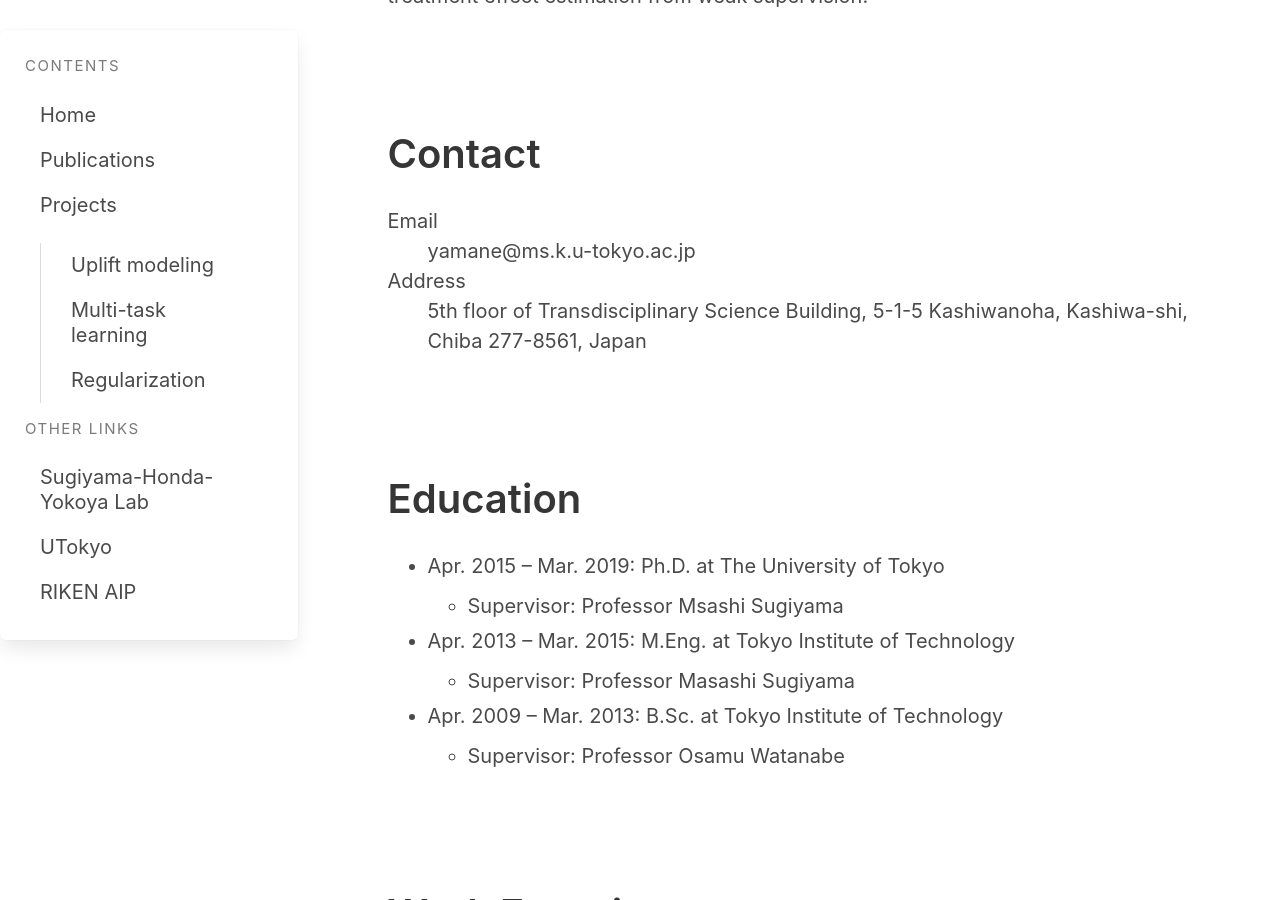
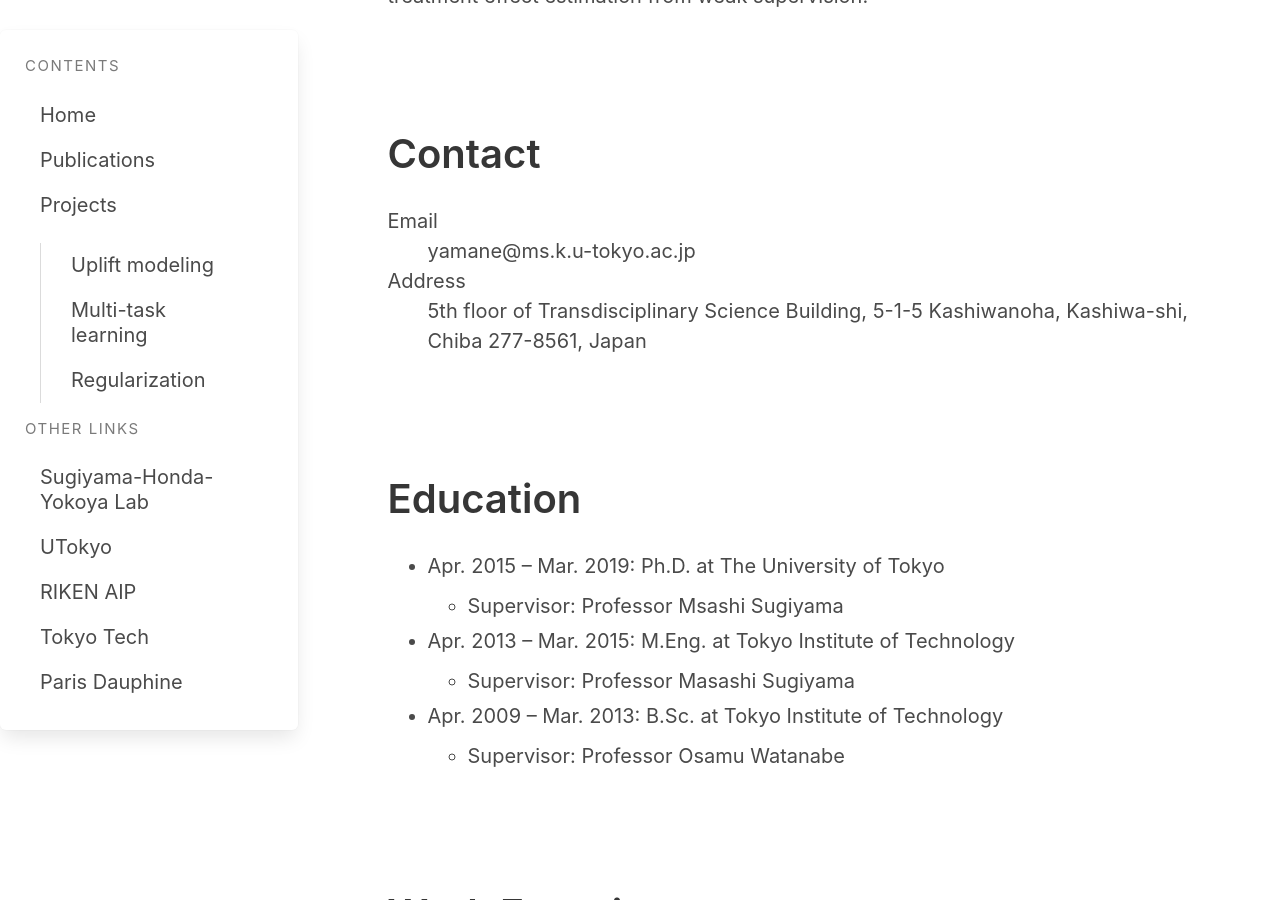
Before and after one commit to i-yamane/i-yamane.github.io, a Jekyll site: the page built from index.markdown, in a window 1280 px wide and 900 px high, scrolled down 540 px. Built offline with Jekyll 4.4.1, drawn with Linux system fonts in a browser that asks for light colours; nearby versions of some CDN libraries.

Commit message:
Update default.html

```diff
--- a/_layouts/default.html
+++ b/_layouts/default.html
@@ -42,6 +42,8 @@
 						<li><a href="http://www.ms.k.u-tokyo.ac.jp">Sugiyama-Honda-Yokoya Lab</a></li>
 						<li><a href="https://www.u-tokyo.ac.jp/en">UTokyo</a></li>
 						<li><a href="https://aip.riken.jp/">RIKEN AIP</a></li>
+						<li><a href="https://www.titech.ac.jp/english/">Tokyo Tech</a></li>
+						<li><a href="https://dauphine.psl.eu/en/">Paris Dauphine</a></li>
 					</ul>
 				</aside>
 			</div>
```
